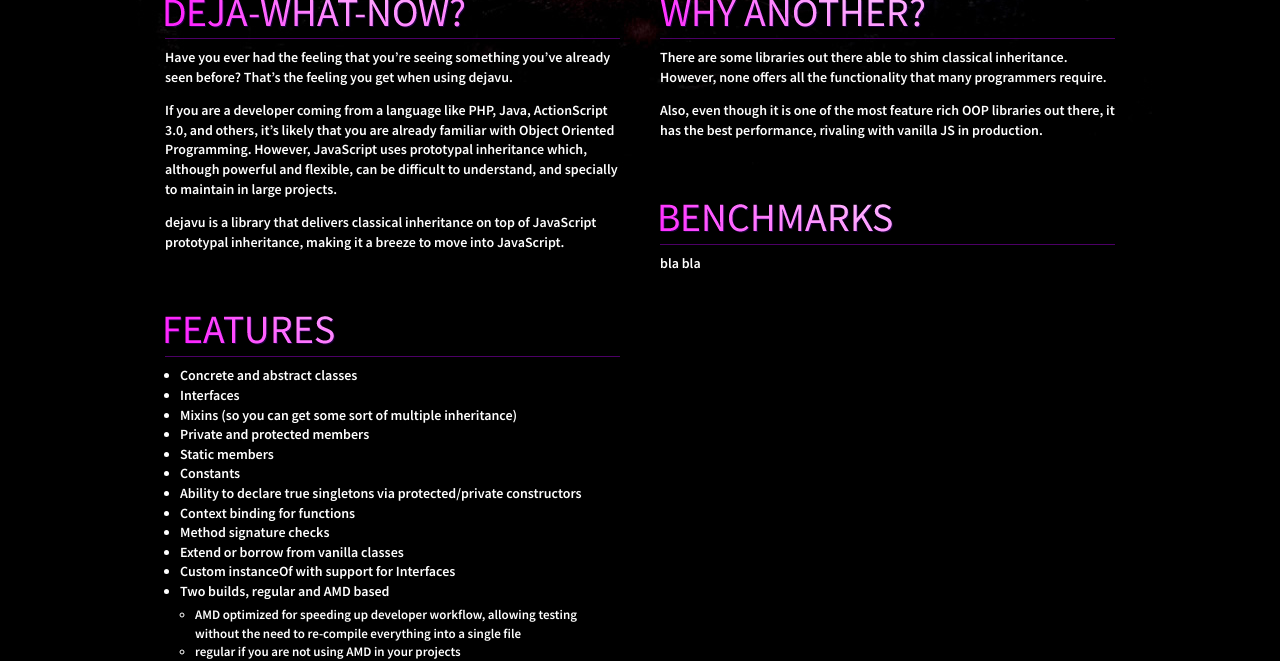
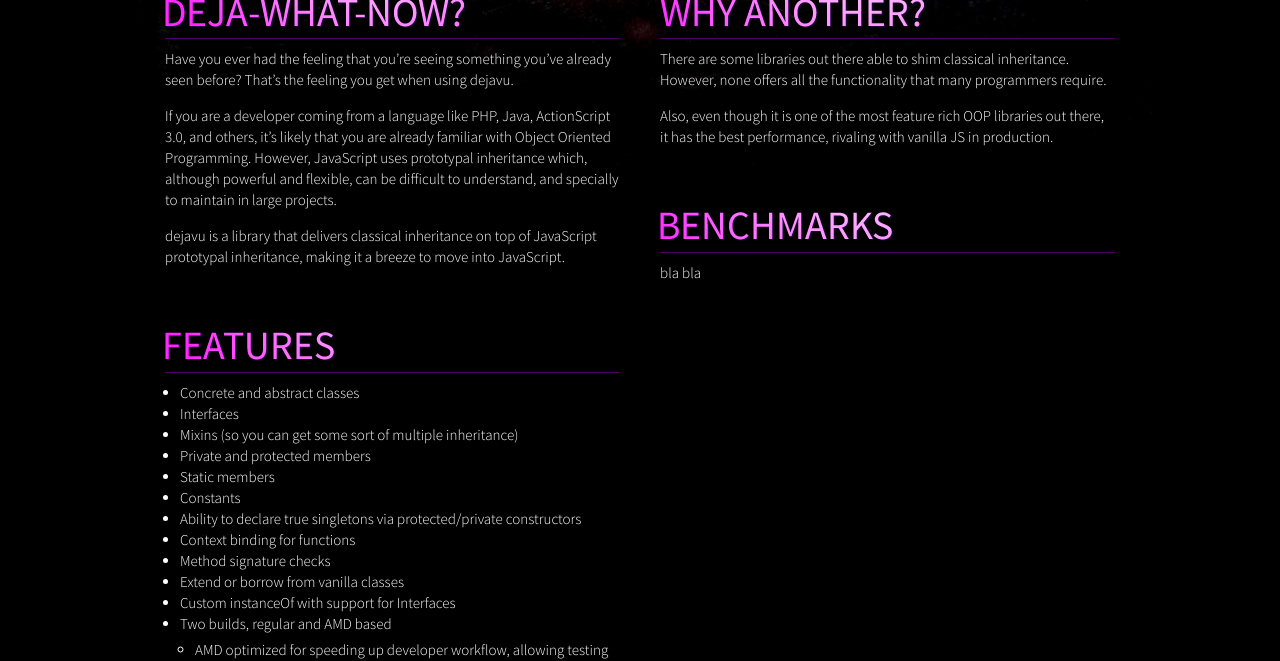
Before and after one commit to IndigoUnited/js-dejavu, a plain HTML site: page index.html in a window 1280 px wide. Shown: the part 302-963 px from the top of the page. Drawn offline with nearby package versions, Linux system fonts and the light colour scheme.

Commit message:
Adjust fonts.

```diff
--- a/css/main.css
+++ b/css/main.css
@@ -99,9 +99,9 @@
 body {
     background: #000 url('../img/cat.jpg') top center no-repeat;
     color: #FFF;
-    font-size: 14px;
+    font-size: 15px;
     font-family: 'Source Sans Pro', sans-serif;
-    font-weight: 600;
+    font-weight: 300;
 }
 
 a, a:hover, a:visited, a:active {
@@ -219,13 +219,13 @@
 
 ul ul {
     margin: 5px 0 10px 0;
-    font-size: 13px;
 }
 
 pre code {
     background: #222;
     border-radius: 4px;
     font-weight: 100;
+    font-size: 14px;
 }
 
 /* ==========================================================================
```
